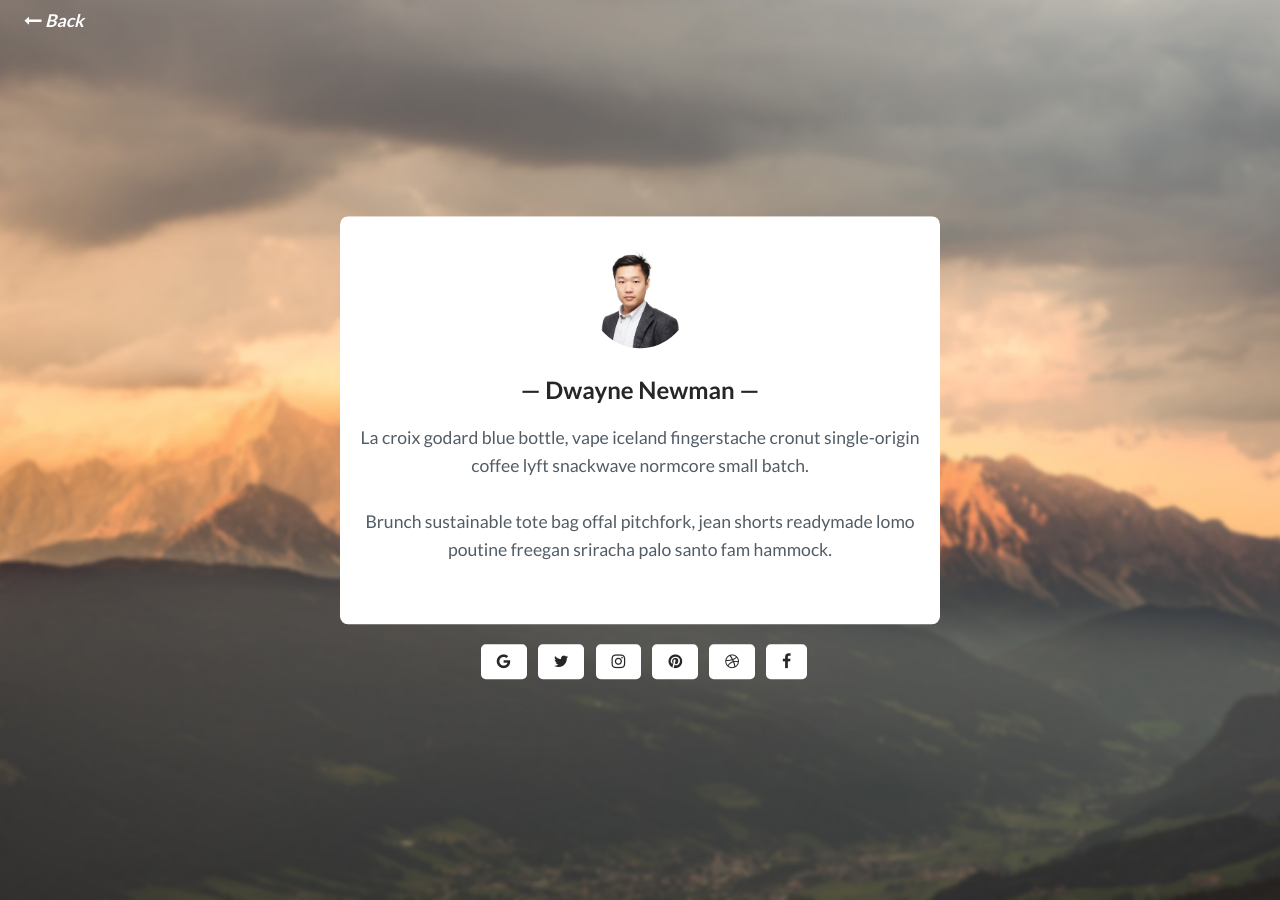
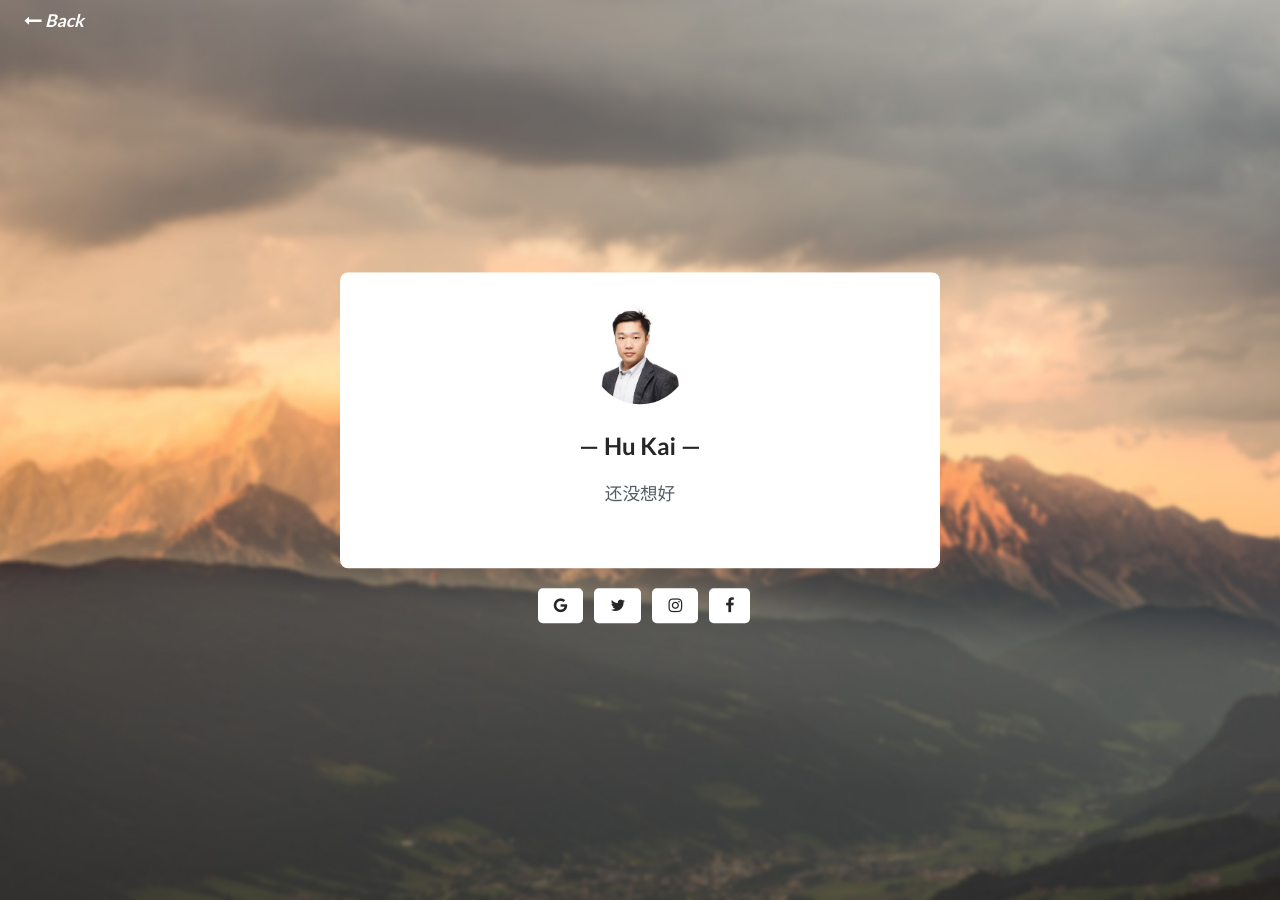
Before and after one commit to SymphonyNo9/SymphonyNo9.github.io, a Jekyll site: the page built from _pages/about.html, in a window 1280 px wide. Built offline with Jekyll 4.4.1, drawn with Linux system fonts in a browser that asks for light colours.

Commit message:
update about page
Change-Id: I4151b9a3a69c004eb33a1261bf043e1ad741e764

```diff
--- a/_config.yml
+++ b/_config.yml
@@ -1,6 +1,6 @@
 logo: # add logo name
 title: SymphonyNo9 - hukai's blog
-description: 胡凯的blog
+description: "胡凯的blog"
 permalink: ':title/'
 baseurl: "/" # the subpath of your site, e.g. /blog
 url: "SymphonyNo9.github.io" # the base hostname & protocol for your site, e.g. http://example.com
@@ -12,8 +12,8 @@ banner-desc: # add banner description
 
 # Author settings
 author-pic: face.jpg # your photo
-author-name: # your name
-about-author: # about author
+author-name: Hu Kai # your name
+about-author: 还没想好 # about author
 email: hukaish7@gmail.com # your email
 phone:  # your pnone number
 website: https://SymphonyNo9.github.io # you website
--- a/_includes/social_footer.html
+++ b/_includes/social_footer.html
@@ -15,17 +15,8 @@
   {% else %}
   <li><a href="#" target="_blank"><i class="fa fa-instagram" aria-hidden="true"></i></a></li>
   {% endif %}
-  {% if site.pinterest_url %}
-  <li><a href="{{ site.pinterest_url }}" target="_blank"><i class="fa fa-pinterest" aria-hidden="true"></i></a></li>
-  {% else %}
-  <li><a href="#" target="_blank"><i class="fa fa-pinterest" aria-hidden="true"></i></a></li>
-  {% endif %}
-  {% if site.dribbble_url %}
-  <li><a href="{{ site.dribbble_url }}" target="_blank"><i class="fa fa-dribbble" aria-hidden="true"></i></a></li>
-  {% else %}
-  <li><a href="#" target="_blank"><i class="fa fa-dribbble" aria-hidden="true"></i></a></li>
-  {% endif %}
-  {% if site.facebook_url %}
+  {% if site.facebook_url %}  <li><a href="#" target="_blank"><i class="fa fa-pinterest" aria-hidden="true"></i></a></li>
+
   <li><a href="{{ site.facebook_url }}" target="_blank"><i class="fa fa-facebook" aria-hidden="true"></i></a></li>
   {% else %}
   <li><a href="#" target="_blank"><i class="fa fa-facebook" aria-hidden="true"></i></a></li>
--- a/_pages/about.html
+++ b/_pages/about.html
@@ -11,9 +11,9 @@ permalink: /about/
           <img src="{{site.baseurl}}/assets/img/{% if site.author-pic %}{{site.author-pic}}{% endif %}" alt="Author image">
         </div>
         <div class="author_info">
-          <h2 class="author_title">{% if site.author-name %}{{site.author-name}}{% else %}Dwayne Newman{% endif %}</h2>
-          <p class="author_subtitle">{% if site.about-author %}{{site.about-author}}{% else %}La croix godard blue bottle, vape iceland fingerstache cronut single-origin coffee lyft snackwave normcore small batch.{% endif %}</p>
-          <p class="author_subtitle">Brunch sustainable tote bag offal pitchfork, jean shorts readymade lomo poutine freegan sriracha palo santo fam hammock.</p>
+          <h2 class="author_title">{% if site.author-name %}{{site.author-name}}{% else %}Joseph Hu{% endif %}</h2>
+          <p class="author_subtitle">{% if site.about-author %}{{site.about-author}}{% else %} {% endif %}</p>
+          <p class="author_subtitle"></p>
         </div>
       </div>
 
```
